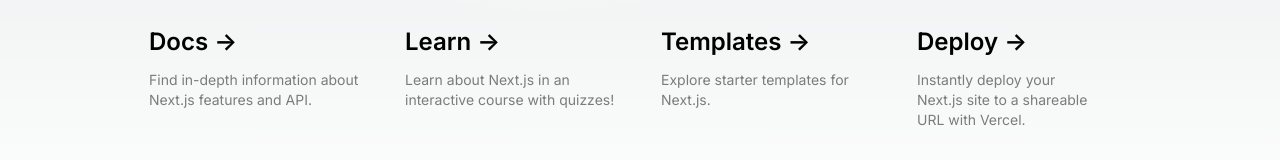
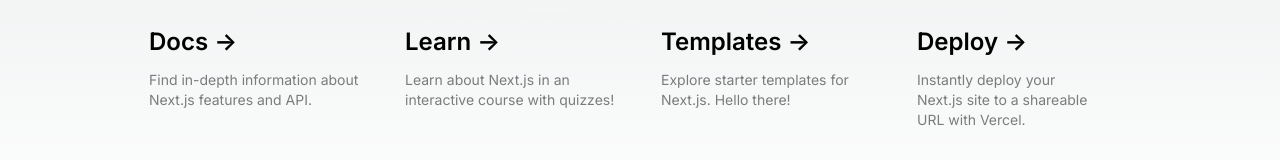
Before and after one commit to zatilimaniahwan/portfolio, a Next.js app: page / in a window 1280 px wide. Shown: the part 557-717 px from the top of the page. Built offline with nearby package versions, Linux system fonts and the light colour scheme.

Commit message:
Update desc

```diff
--- a/src/app/page.tsx
+++ b/src/app/page.tsx
@@ -87,7 +87,7 @@
             </span>
           </h2>
           <p className="m-0 max-w-[30ch] text-sm opacity-50">
-            Explore starter templates for Next.js.
+            Explore starter templates for Next.js. Hello there!
           </p>
         </a>
 
```
